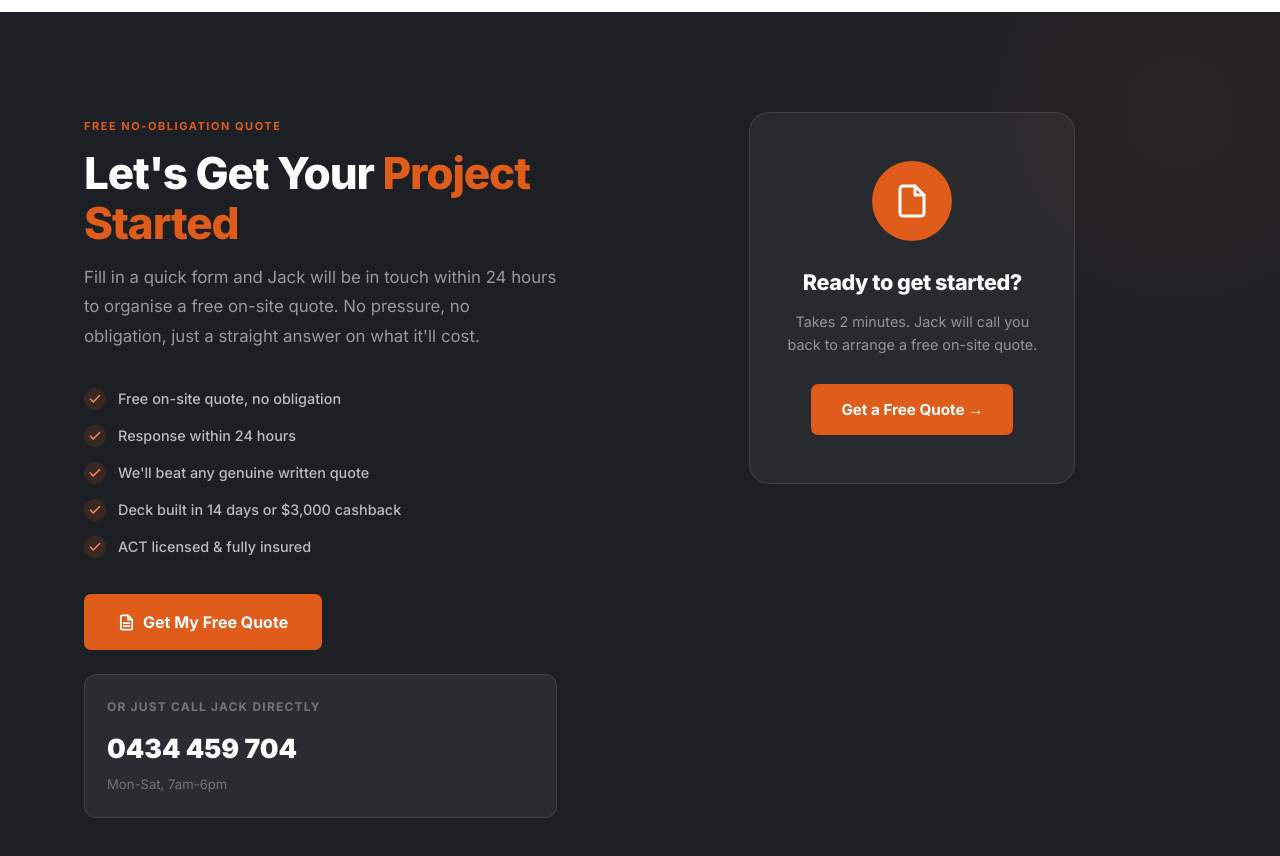
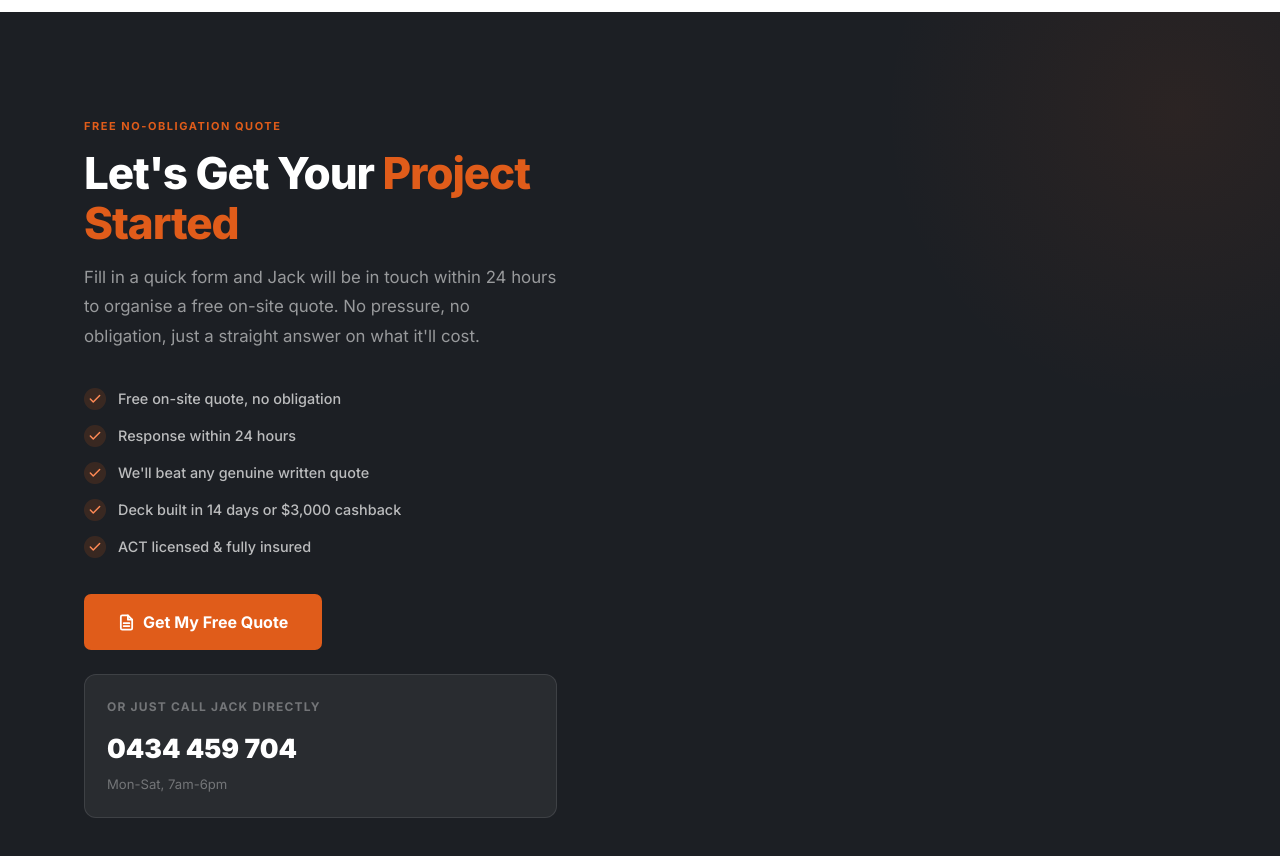
Before and after one commit to Luke-egc/willow-carpentry, a website: page index.html in a window 1280 px wide. Shown: the part 7553-8409 px from the top of the page. Drawn offline with Linux system fonts and the light colour scheme.

Commit message:
Remove 'Ready to get started' card from quote section

```diff
--- a/index.html
+++ b/index.html
@@ -1023,16 +1023,6 @@
           <div class="quote-direct-t">Mon-Sat, 7am-6pm</div>
         </div>
       </div>
-      <div class="reveal d2" style="display:flex; align-items:center; justify-content:center;">
-        <div style="text-align:center; padding: 48px 32px; background: rgba(255,255,255,0.05); border: 1px solid rgba(255,255,255,0.1); border-radius: 20px;">
-          <div style="width:80px;height:80px;background:var(--orange);border-radius:50%;display:flex;align-items:center;justify-content:center;margin:0 auto 24px;">
-            <svg width="36" height="36" viewBox="0 0 24 24" fill="none" stroke="#fff" stroke-width="2" stroke-linecap="round" stroke-linejoin="round" aria-hidden="true"><path d="M14 2H6a2 2 0 0 0-2 2v16a2 2 0 0 0 2 2h12a2 2 0 0 0 2-2V8z"/><polyline points="14 2 14 8 20 8"/></svg>
-          </div>
-          <p style="color:#fff;font-size:1.35rem;font-weight:800;margin-bottom:10px;letter-spacing:-0.02em;">Ready to get started?</p>
-          <p style="color:rgba(255,255,255,0.5);font-size:0.9rem;line-height:1.6;margin-bottom:28px;max-width:260px;">Takes 2 minutes. Jack will call you back to arrange a free on-site quote.</p>
-          <button onclick="openModal()" class="btn btn-orange" style="font-size:0.95rem;">Get a Free Quote →</button>
-        </div>
-      </div>
     </div>
   </div>
 </section>
```
